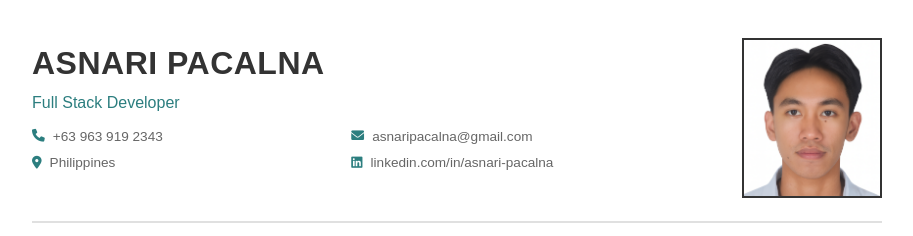
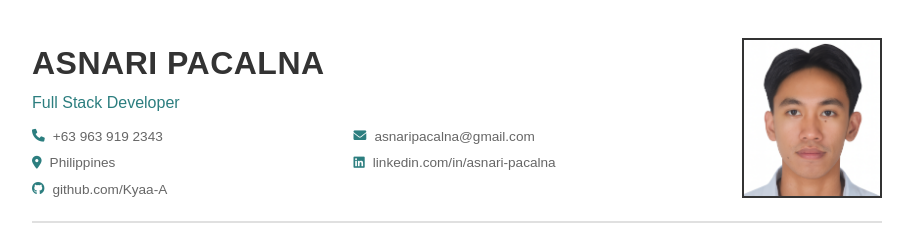
Before and after one commit to Kyaa-A/Resume, a plain HTML site: page index.html in a window 1280 px wide. Shown: the top 236 px of the page, without its empty margins (183-1096 px from the left). Drawn offline with Linux system fonts and the light colour scheme.

Commit message:
Add GitHub profile to contact info

```diff
--- a/index.html
+++ b/index.html
@@ -19,6 +19,7 @@
                         <div><i class="fas fa-envelope"></i> asnaripacalna@gmail.com</div>
                         <div><i class="fas fa-map-marker-alt"></i> Philippines</div>
                         <div><i class="fab fa-linkedin"></i> <a href="https://www.linkedin.com/in/asnari-pacalna/">linkedin.com/in/asnari-pacalna</a></div>
+                        <div><i class="fab fa-github"></i> <a href="https://github.com/Kyaa-A">github.com/Kyaa-A</a></div>
                     </div>
                 </div>
                 <div class="profile-image">
```
